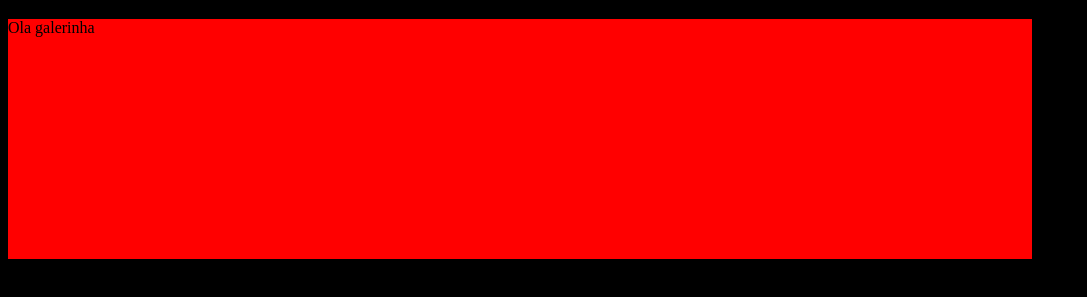
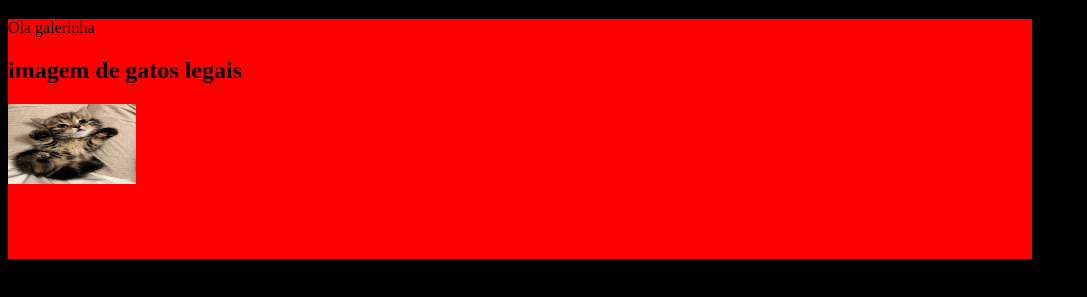
Before and after one commit to Brendon2203/HTML-CTRLPLAY, a plain HTML site: page index.html in a window 1280 px wide. Shown: the part 61-358 px from the top of the page, without its empty margins (0-1087 px from the left). Drawn offline with Linux system fonts and the light colour scheme.

Commit message:
adicionei fotos

```diff
--- a/index.html
+++ b/index.html
@@ -10,7 +10,8 @@
     <h1 class="text-banner">Bem-vindos! A Aula 2 de HTML!!!</h1> <!-- A classe é mais importante que a tag -->
     <div class="container">
         <p>Ola galerinha</p>
-        <h2></h2>
+        <h2> imagem de gatos legais</h2>
+        <img  class="gato-foto" src="img/gato-fofo.jpg" alt="">
 
     </div>
 </body>
--- a/style.css
+++ b/style.css
@@ -16,3 +16,8 @@ body{   /* Mudando a cord do body!!*/
     height: 30vh;
 
 }
+
+.gato-foto{
+    width: 10vw;
+    height: 10vh;
+}
```
Also changed, not shown: img/gato-fofo.jpg (added).
